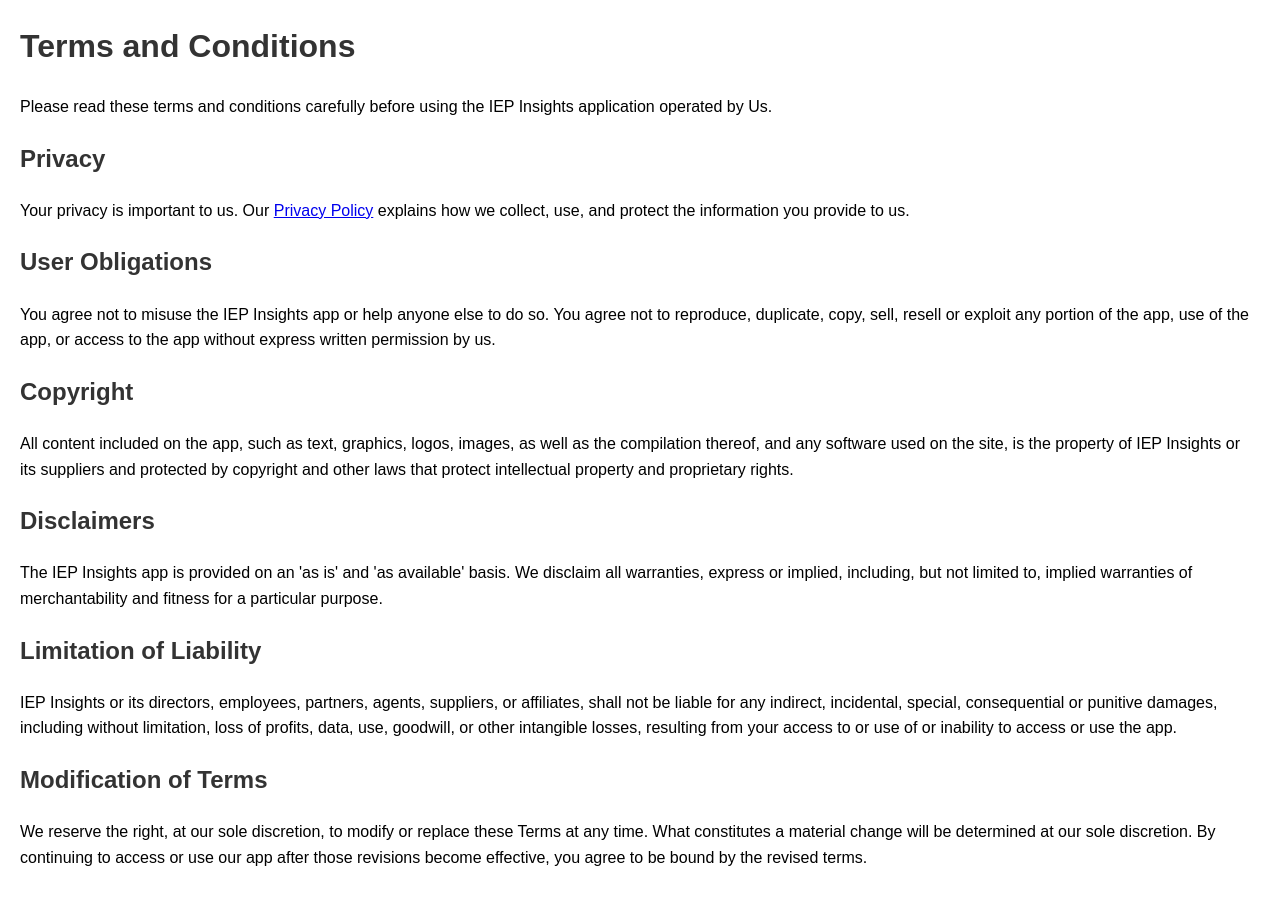
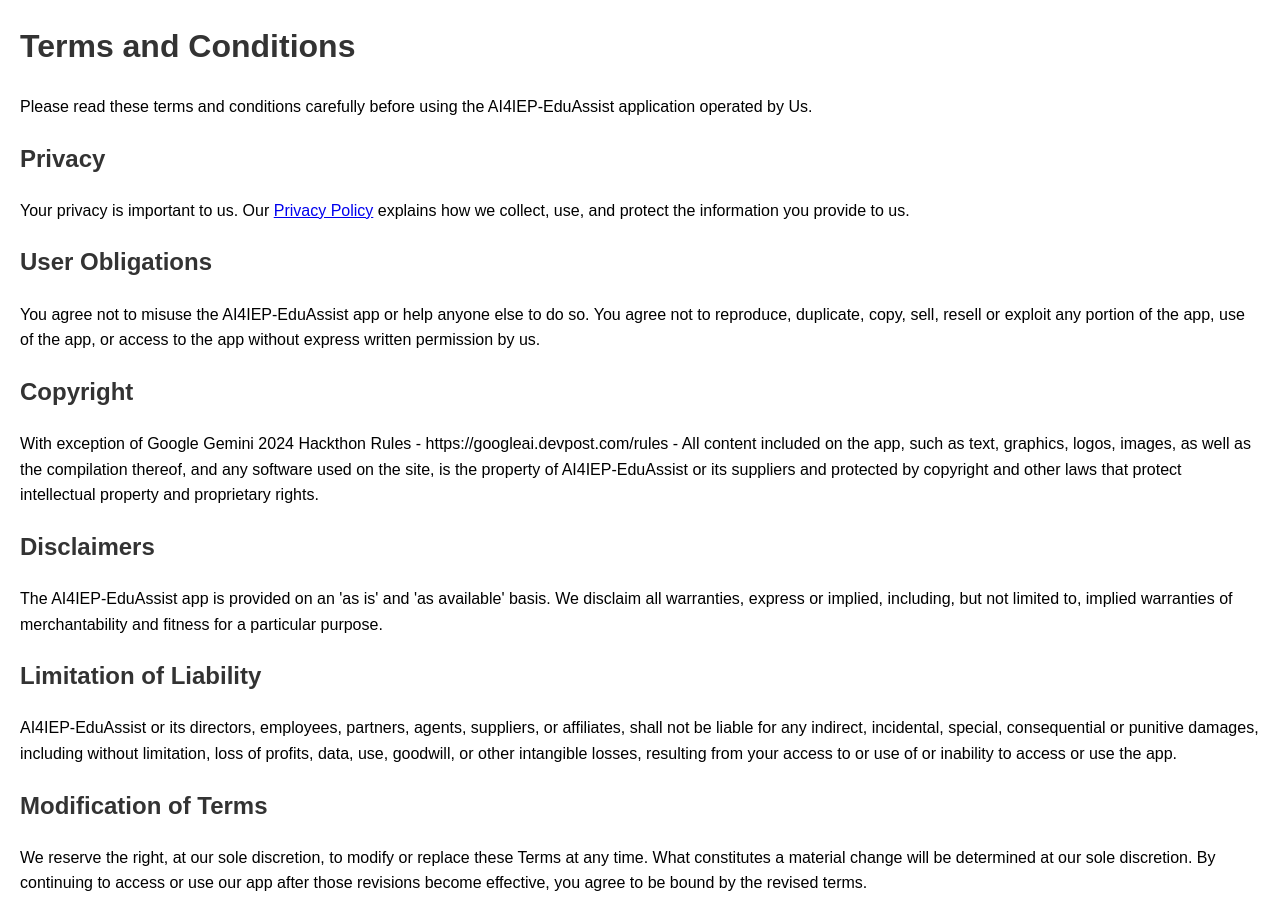
Before and after one commit to tarunchy/IEP-EduAssist-Gemini-App, a Flask app: page /terms in a window 1280 px wide. Before the commit the page ends 866 px from the top, so only its background shows below. Run offline with Flask 3, Linux system fonts and the light colour scheme.

Commit message:
Initial Version

```diff
--- a/templates/terms.html
+++ b/templates/terms.html
@@ -3,7 +3,7 @@
 <head>
     <meta charset="UTF-8">
     <meta name="viewport" content="width=device-width, initial-scale=1.0">
-    <title>Terms and Conditions - IEP Insights App</title>
+    <title>Terms and Conditions - AI4IEP-EduAssist App</title>
     <style>
         body {
             font-family: Arial, sans-serif;
@@ -20,22 +20,22 @@
 </head>
 <body>
     <h1>Terms and Conditions</h1>
-    <p>Please read these terms and conditions carefully before using the IEP Insights application operated by Us.</p>
+    <p>Please read these terms and conditions carefully before using the AI4IEP-EduAssist application operated by Us.</p>
 
     <h2>Privacy</h2>
     <p>Your privacy is important to us. Our <a href="https://www.dlyog.com/privacy">Privacy Policy</a> explains how we collect, use, and protect the information you provide to us.</p>
 
     <h2>User Obligations</h2>
-    <p>You agree not to misuse the IEP Insights app or help anyone else to do so. You agree not to reproduce, duplicate, copy, sell, resell or exploit any portion of the app, use of the app, or access to the app without express written permission by us.</p>
+    <p>You agree not to misuse the AI4IEP-EduAssist app or help anyone else to do so. You agree not to reproduce, duplicate, copy, sell, resell or exploit any portion of the app, use of the app, or access to the app without express written permission by us.</p>
 
     <h2>Copyright</h2>
-    <p>All content included on the app, such as text, graphics, logos, images, as well as the compilation thereof, and any software used on the site, is the property of IEP Insights or its suppliers and protected by copyright and other laws that protect intellectual property and proprietary rights.</p>
+    <p>With exception of Google Gemini 2024 Hackthon Rules - https://googleai.devpost.com/rules -  All content included on the app, such as text, graphics, logos, images, as well as the compilation thereof, and any software used on the site, is the property of AI4IEP-EduAssist or its suppliers and protected by copyright and other laws that protect intellectual property and proprietary rights.</p>
 
     <h2>Disclaimers</h2>
-    <p>The IEP Insights app is provided on an 'as is' and 'as available' basis. We disclaim all warranties, express or implied, including, but not limited to, implied warranties of merchantability and fitness for a particular purpose.</p>
+    <p>The AI4IEP-EduAssist app is provided on an 'as is' and 'as available' basis. We disclaim all warranties, express or implied, including, but not limited to, implied warranties of merchantability and fitness for a particular purpose.</p>
 
     <h2>Limitation of Liability</h2>
-    <p>IEP Insights or its directors, employees, partners, agents, suppliers, or affiliates, shall not be liable for any indirect, incidental, special, consequential or punitive damages, including without limitation, loss of profits, data, use, goodwill, or other intangible losses, resulting from your access to or use of or inability to access or use the app.</p>
+    <p>AI4IEP-EduAssist or its directors, employees, partners, agents, suppliers, or affiliates, shall not be liable for any indirect, incidental, special, consequential or punitive damages, including without limitation, loss of profits, data, use, goodwill, or other intangible losses, resulting from your access to or use of or inability to access or use the app.</p>
 
     <h2>Modification of Terms</h2>
     <p>We reserve the right, at our sole discretion, to modify or replace these Terms at any time. What constitutes a material change will be determined at our sole discretion. By continuing to access or use our app after those revisions become effective, you agree to be bound by the revised terms.</p>
```
Also changed, not shown: templates/login.html (+13 -1 lines).
